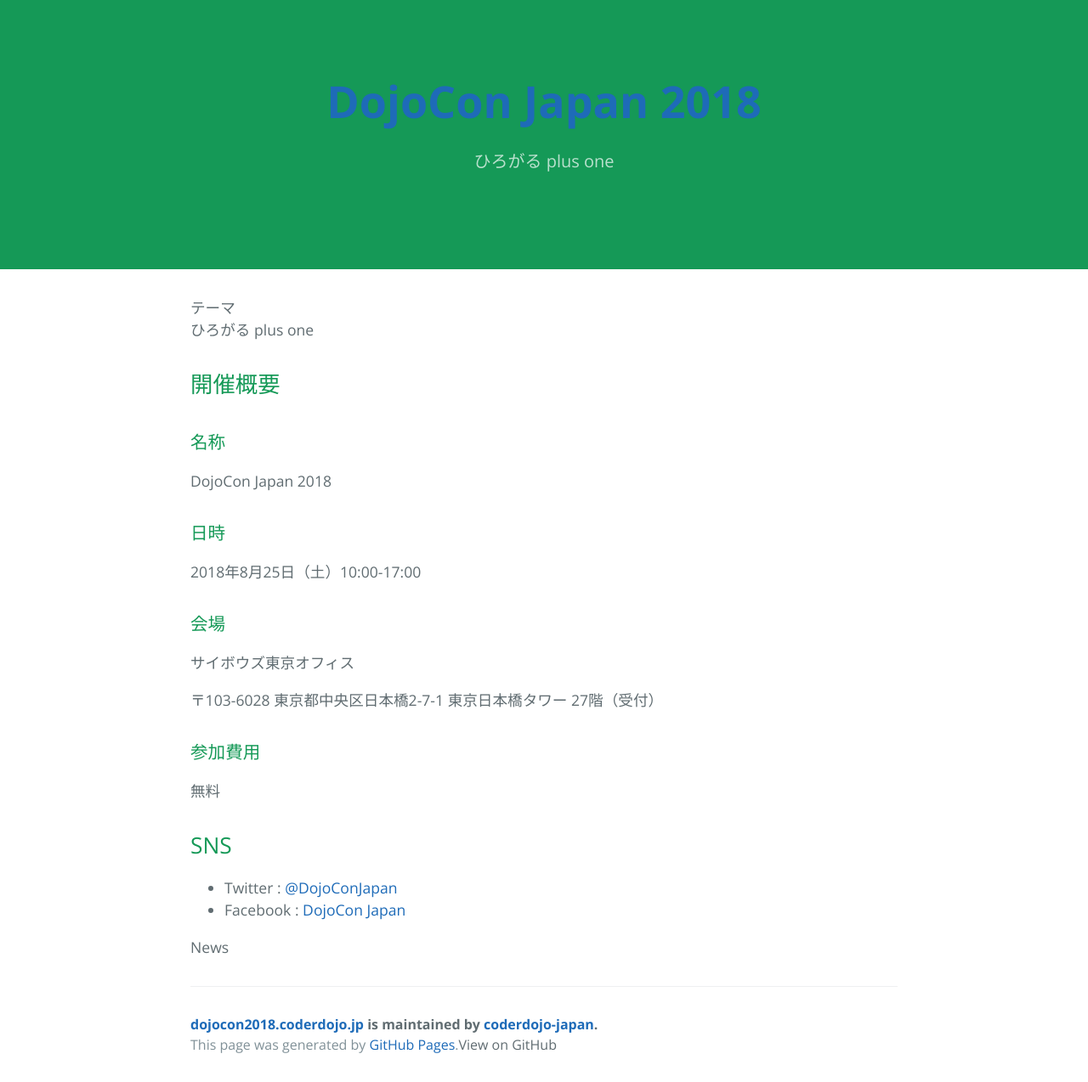
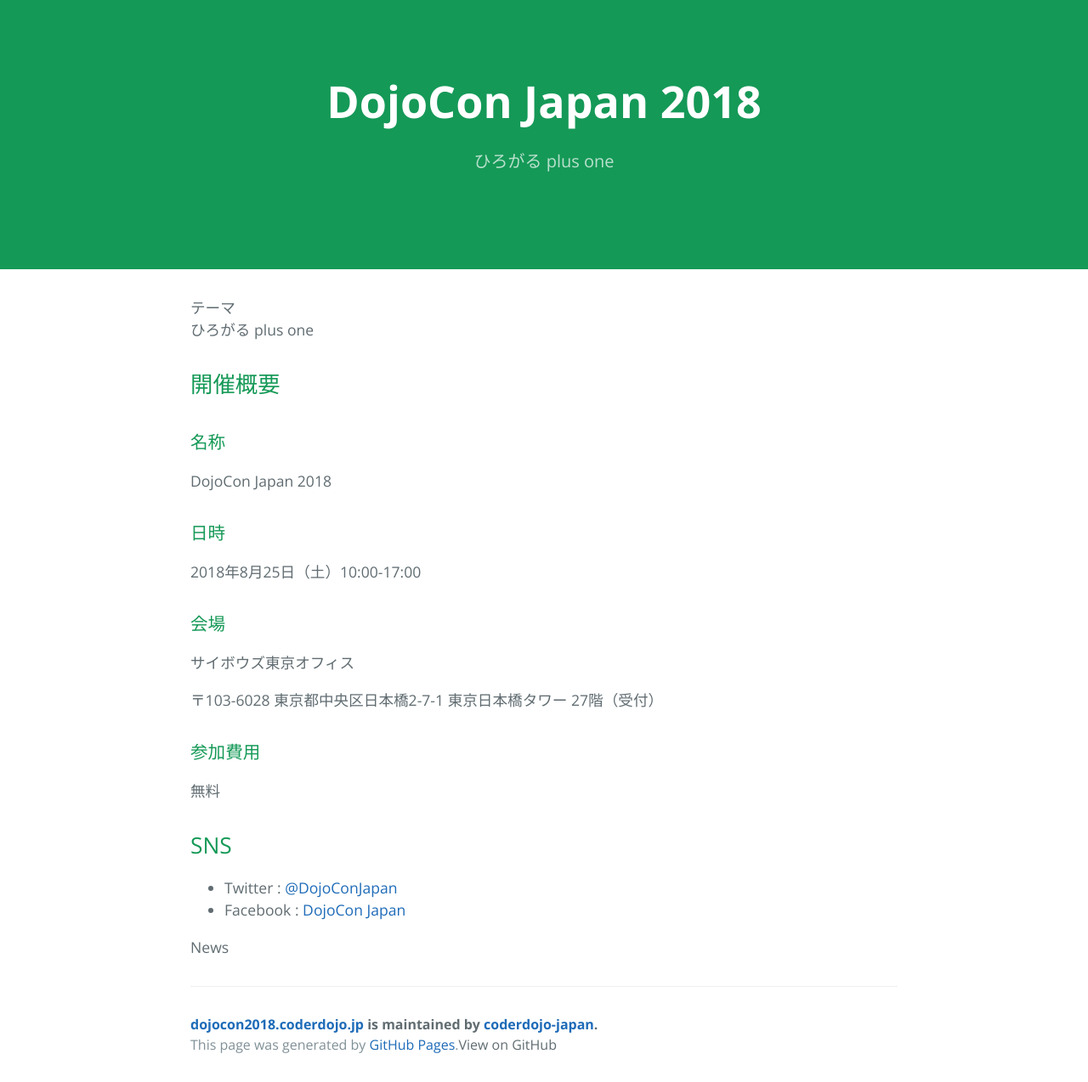
Before and after one commit to coderdojo-japan/dojocon2018.coderdojo.jp, a Jekyll site: the page built from index.md, in a window 1280 px wide. Shown: the whole page at 85% size. Built offline with Jekyll 4.4.1, drawn with Linux system fonts in a browser that asks for light colours; our own code applies the rules of GitHub Pages for plain Markdown files.

Commit message:
Update custom.css

```diff
--- a/assets/css/custom.css
+++ b/assets/css/custom.css
@@ -4,6 +4,9 @@
     background-color: #159957;
     background-image: linear-gradient(120deg, #159957, #159957);
 }
+.page-header a{
+    color: #fff;
+}
 
 .entry-content h2{
     border-bottom: 1px solid #159957;
```
